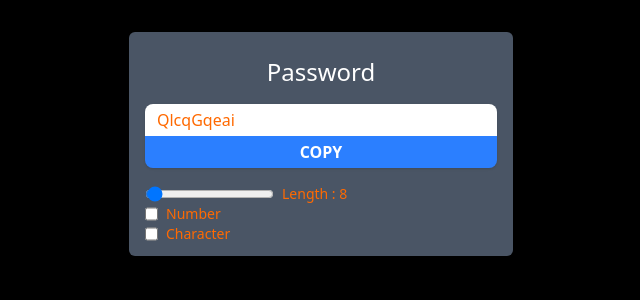
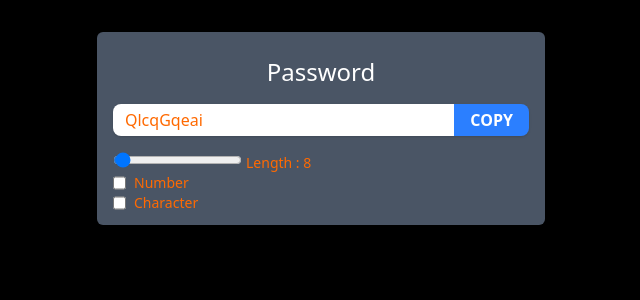
Before and after one commit to MR-MSBORA/Password-Generator, a React (Vite) app: page / in a window 1280 px wide. Shown: the top 300 px of the page, without its empty margins (319-959 px from the left). Built offline with nearby package versions, Linux system fonts and the light colour scheme.

Commit message:
Update App.jsx

```diff
--- a/src/App.jsx
+++ b/src/App.jsx
@@ -45,12 +45,12 @@ function App() {
 
   return (
     <>
-      <div className=' w-[30%] max-w-md bg-gray-600 mx-auto my-2 px-4 py-3 my-8  rounded-md shadow text-orange-500' >
+      <div className=' w-auto max-w-md bg-gray-600 mx-auto px-4 py-3 my-8   rounded-md shadow text-orange-500' >
         <h1 className='text-white text-center my-3 text-2xl'>
           Password
         </h1>
 
-        <div className='flex md:flex-col  shadow rounded-lg overflow-hidden  my-4'>
+        <div className='flex lg:flex-row   shadow rounded-lg overflow-hidden  my-4'>
           <input
             type="text"
             value={password}
@@ -66,9 +66,9 @@ function App() {
           </button>
         </div>
 
-        <div className=' flex md:flex-col   text-sm gap-x-2'>
+        <div className='flex-col lg:flex-row   text-sm gap-x-2'>
 
-          <div className='flex item-center gap-x-1'>
+          <div className='  lg:flex-row  flex-col item-center gap-x-1'>
             <input
               type="range"
               value={length}
@@ -80,7 +80,7 @@ function App() {
               }}
             />
             <label
-              className='px-1 pr-2'>
+              className='px-1 pr-2 mb-2 '>
               Length : {length}
             </label>
           </div>
```
